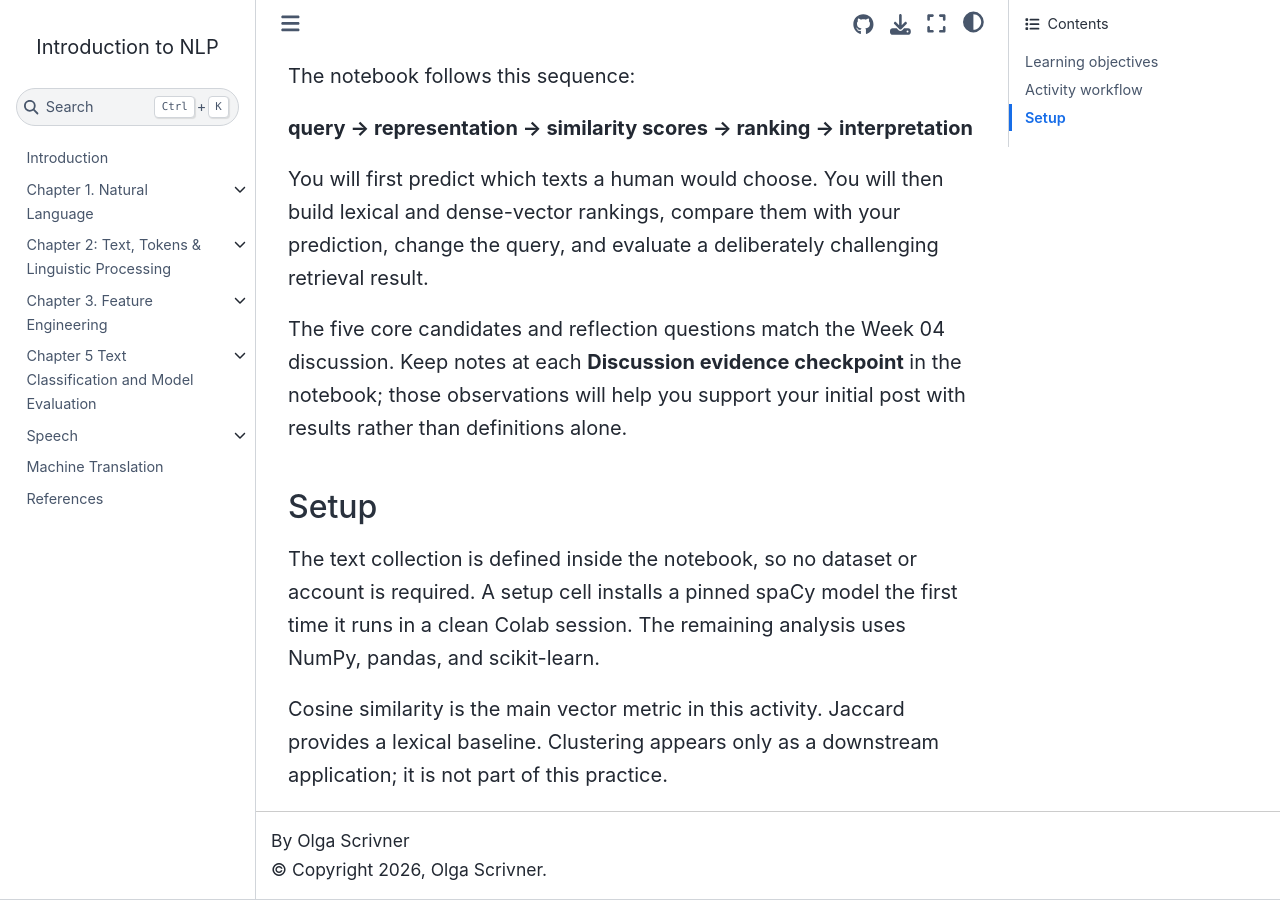
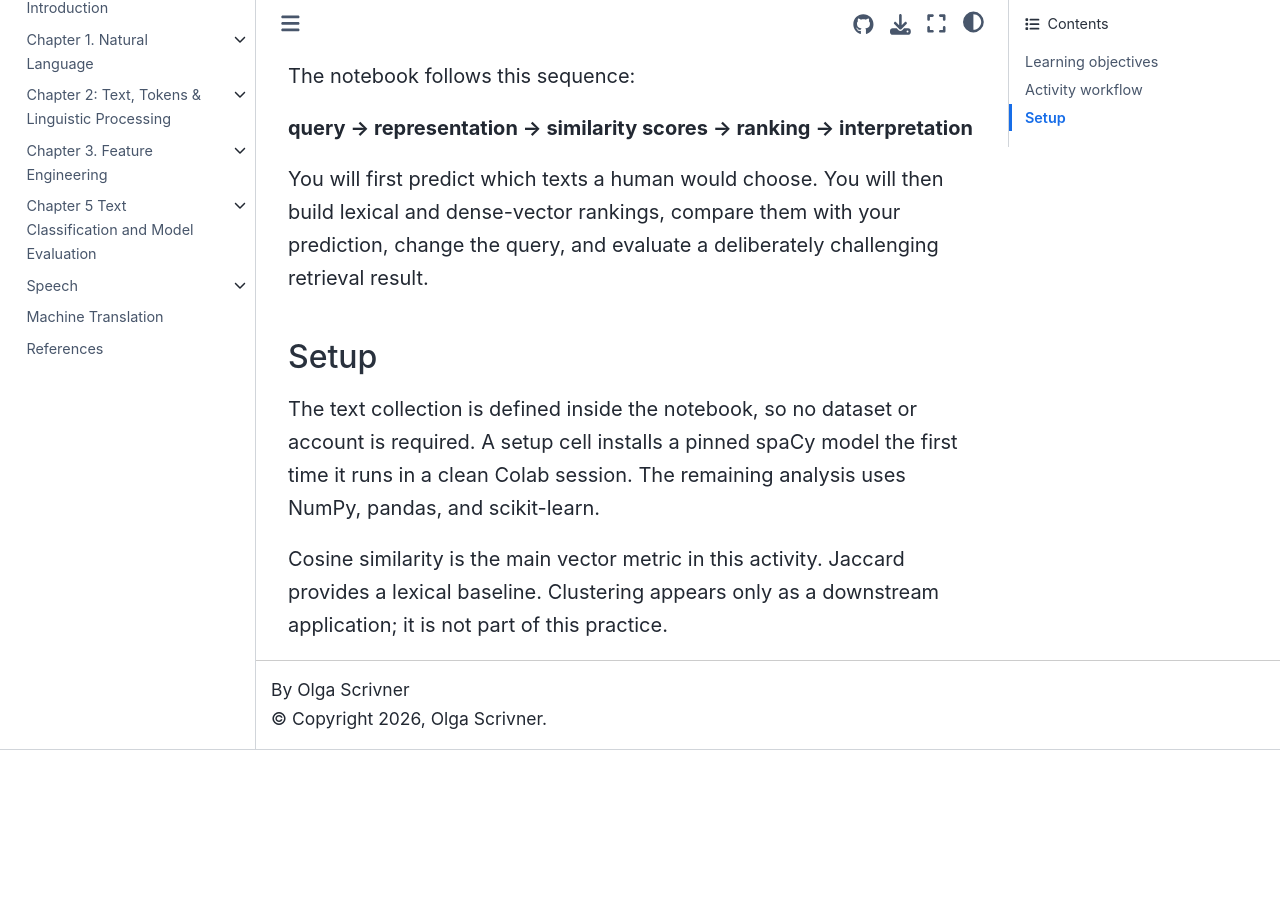
Before and after one commit to obscrivn/mynewbook, a Jupyter Book: the page built from module4/practice.md, in a window 1280 px wide and 900 px high, scrolled down 853 px. Built offline with Jupyter Book 1.0.4 settings and Sphinx 7.4.7 and the Sphinx Book theme 1.1.4, drawn with Linux system fonts in a browser that asks for light colours; pages that are not in the unit, such as notebooks, are missing from menus; after the commit the page ends 1603 px from its top, so only the background shows below that; some of the changed text lies outside the part shown.

Commit message:
docs(module4): remove discussion references from practice page
Retitle the practice page as an experiment and drop the paragraph tying it to the Week 04 discussion.

Co-Authored-By: Claude Sonnet 5 <noreply@anthropic.com>

```diff
--- a/module4/practice.md
+++ b/module4/practice.md
@@ -1,4 +1,4 @@
-# 4.2 Discussion Experiment: From Similarity Scores to Retrieval
+# 4.2 Experiment: From Similarity Scores to Retrieval
 
 [![Open In Colab](https://colab.research.google.com/assets/colab-badge.svg)](https://colab.research.google.com/github/obscrivn/mynewbook/blob/master/module4/week4_coding_practice.ipynb)
 
@@ -25,8 +25,6 @@ The notebook follows this sequence:
 
 You will first predict which texts a human would choose. You will then build lexical and dense-vector rankings, compare them with your prediction, change the query, and evaluate a deliberately challenging retrieval result.
 
-The five core candidates and reflection questions match the Week 04 discussion. Keep notes at each **Discussion evidence checkpoint** in the notebook; those observations will help you support your initial post with results rather than definitions alone.
-
 ## Setup
 
 The text collection is defined inside the notebook, so no dataset or account is required. A setup cell installs a pinned spaCy model the first time it runs in a clean Colab session. The remaining analysis uses NumPy, pandas, and scikit-learn.
```
